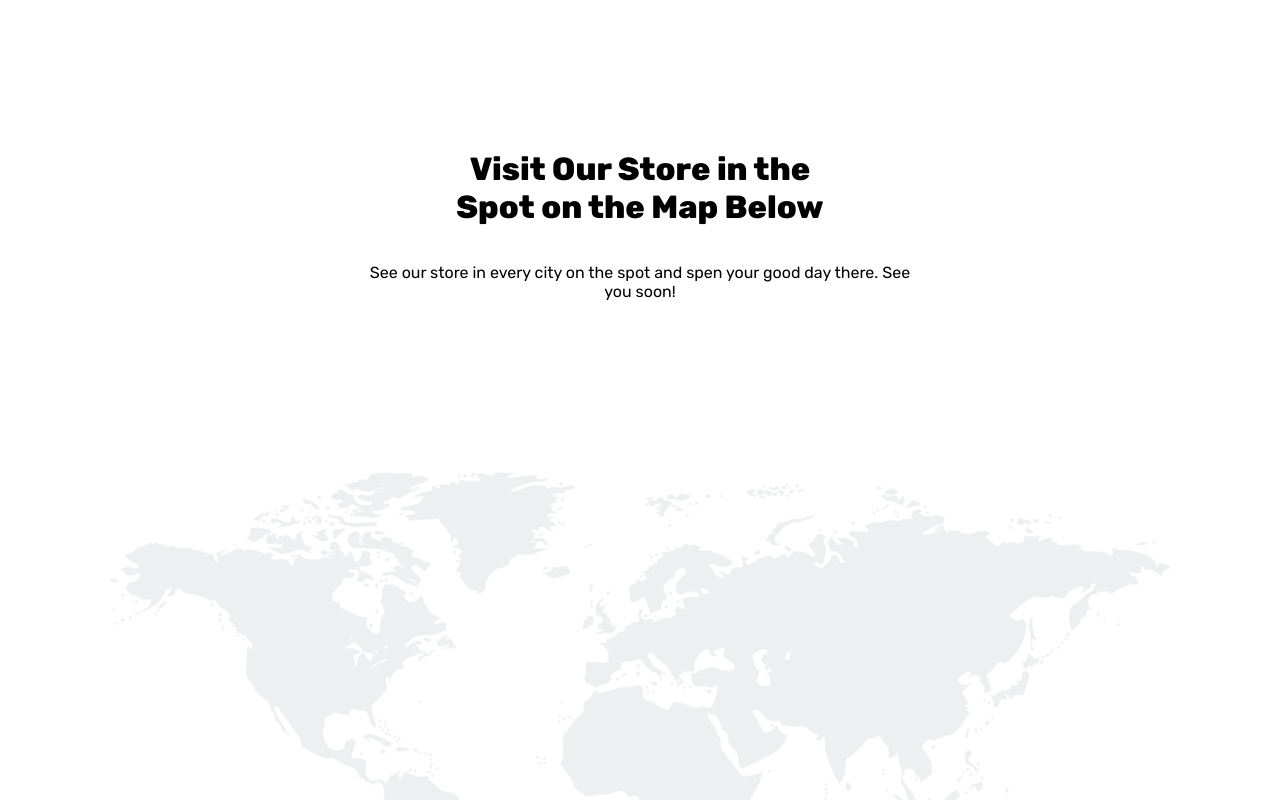
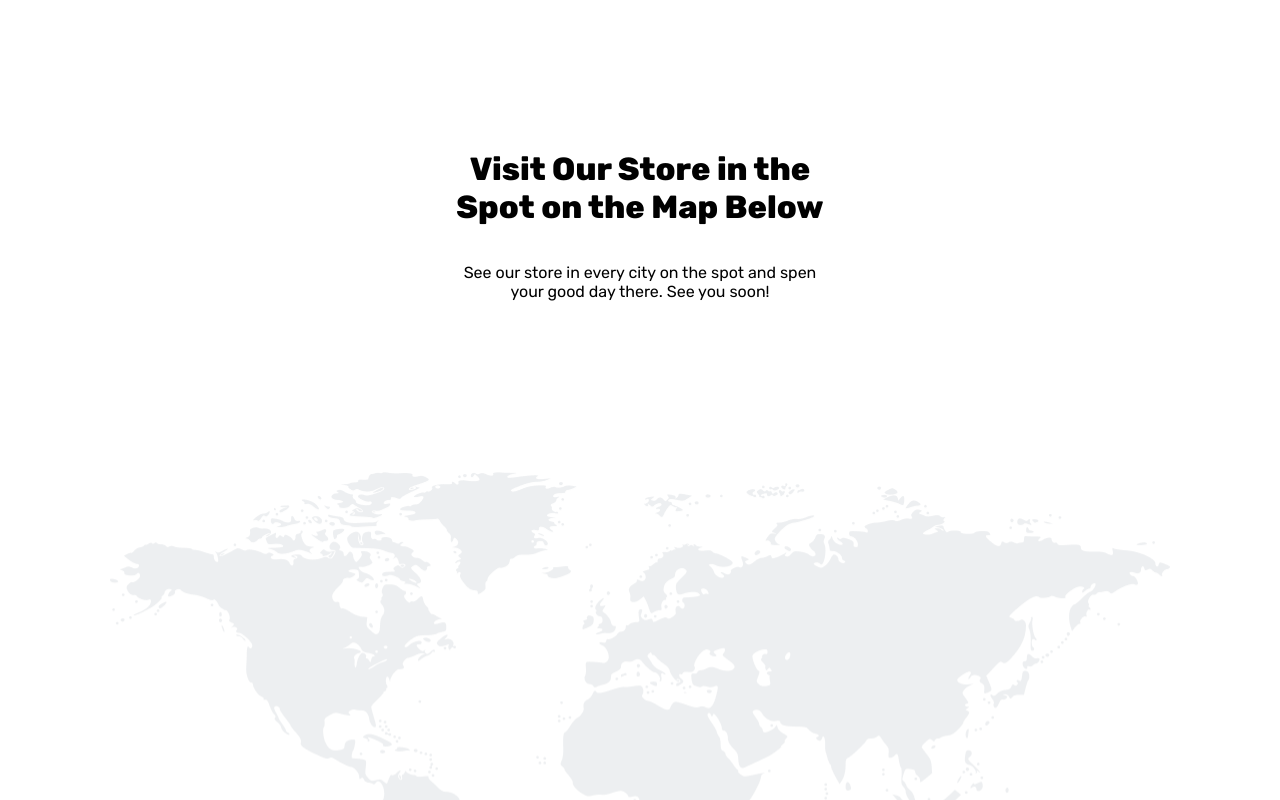
Before and after one commit to Mochamadramdhan/Coffee-Shop, a React (Create React App) app: page / in a window 1280 px wide. Shown: the part 3380-4180 px from the top of the page. Built offline with nearby package versions, Linux system fonts and the light colour scheme.

Commit message:
edit width out store

```diff
--- a/src/Screen/Home/content/style.css
+++ b/src/Screen/Home/content/style.css
@@ -298,6 +298,7 @@
     display: flex;
     flex-direction: column;
     align-items: center;
+    max-width: 385px;
 }
 .container-outstore h1{
     max-width: 385px;
--- a/src/screen/home/content/style.css
+++ b/src/screen/home/content/style.css
@@ -298,6 +298,7 @@
     display: flex;
     flex-direction: column;
     align-items: center;
+    max-width: 385px;
 }
 .container-outstore h1{
     max-width: 385px;
```
